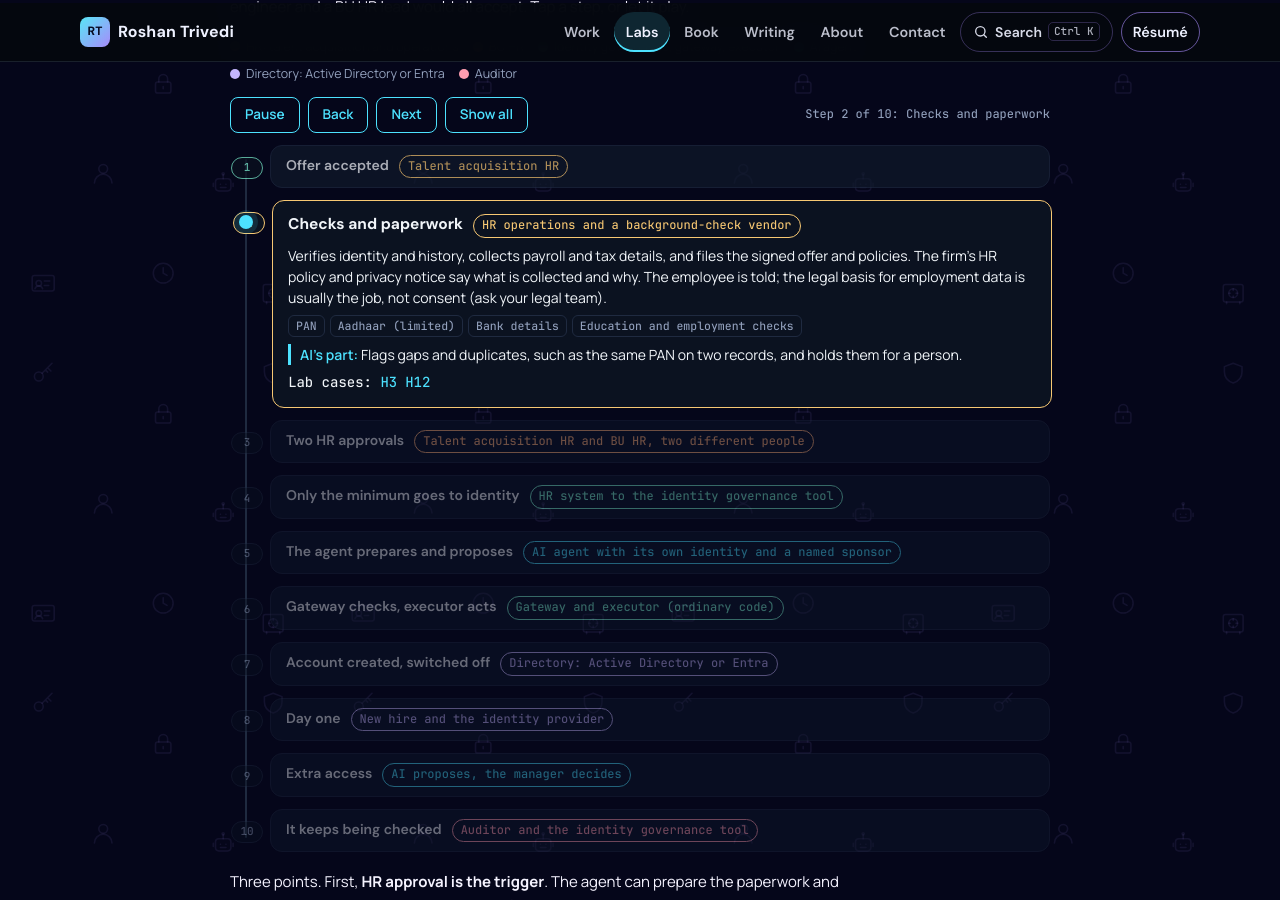
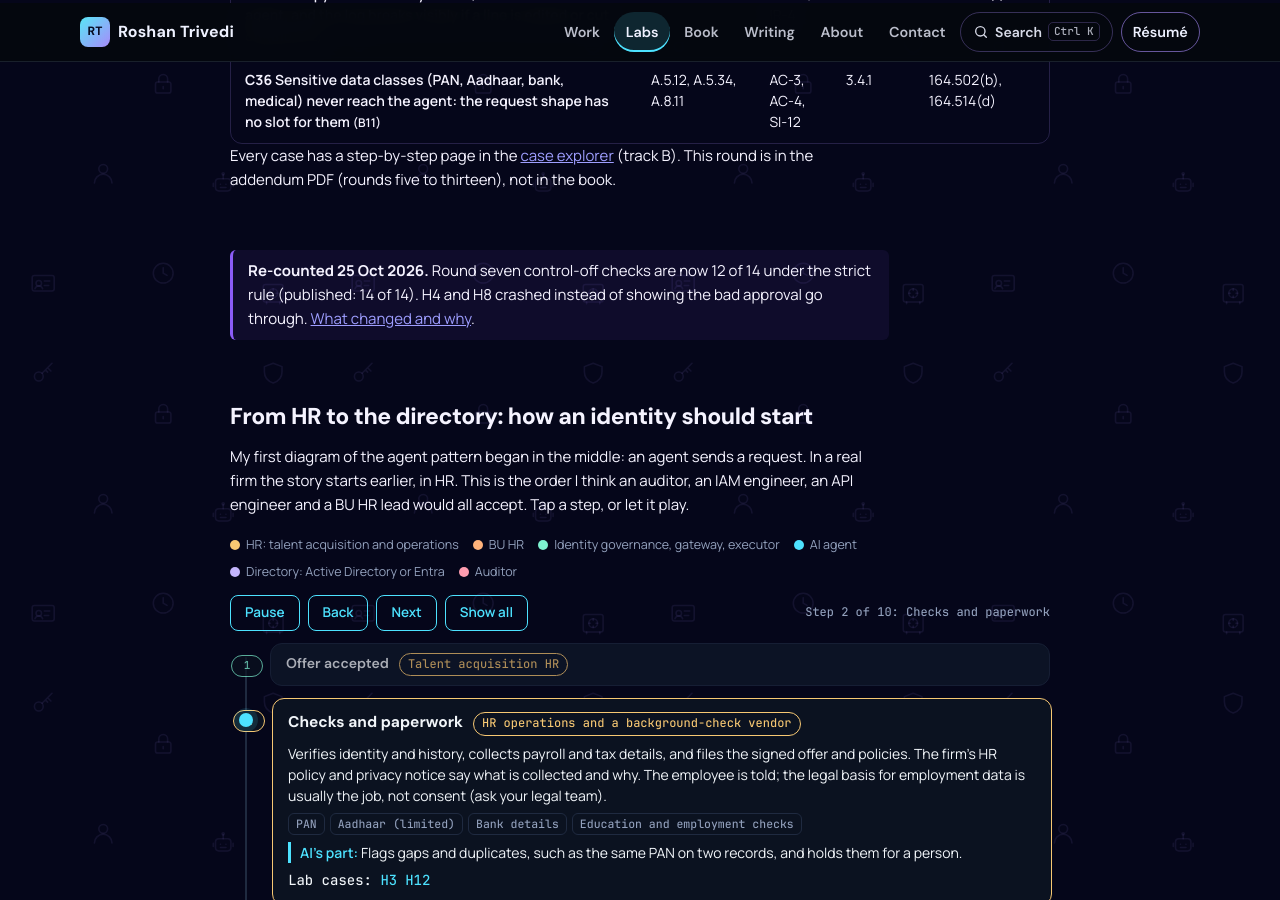
Before and after one commit to trivediroshan1-ui/trivediroshan1-ui.github.io, a Jekyll site: the page ai-governance-lab/index.html, which Jekyll copies as it is, in a window 1280 px wide and 900 px high, scrolled down 35041 px. Built offline with Jekyll 4.4.1, drawn with Linux system fonts in a browser that asks for light colours; some of the changed text lies outside the part shown.

Commit message:
Lab page: dated re-count notes on top and before rounds 6, 7, 9

```diff
--- a/ai-governance-lab/index.html
+++ b/ai-governance-lab/index.html
@@ -45,6 +45,7 @@
         <div class="mcp-ribbon" aria-hidden="true"></div>
       </header>
 
+      <p class="body-text agl-recount" style="border-left:3px solid #8b5cf6;padding:.6em 1em;margin:1.2em 0;background:rgba(139,92,246,.08);border-radius:6px"><strong>Correction, 25 Oct 2026:</strong> I re-counted rounds 6 to 12 with the stricter rule from round 13, where a crash no longer counts as noticing. Rounds 6, 7 and 9 dropped; the rest held. <a href="/ai-governance-lab/what-i-got-wrong/#recount">What changed and why</a>.</p>
       <div class="agl"><div class="ev-sum"><h2>In short</h2><ul>
         <li>I built a small lab with made-up Indian data to test whether common AI governance controls hold up under pressure.</li>
         <li>The register, the approvals, the kill switch and the audit trail held. A plain pattern filter did not: it scored 100 percent on the cases it was tuned on and missed most things it had not seen.</li>
@@ -406,6 +407,7 @@
       </section>
 <!-- r10:end -->
 
+      <p class="body-text agl-recount" style="border-left:3px solid #8b5cf6;padding:.6em 1em;margin:1.2em 0;background:rgba(139,92,246,.08);border-radius:6px"><strong>Re-counted 25 Oct 2026.</strong> Round nine control-off checks are now 13 of 15 under the strict rule (published: 12 of 12). Q5 is not noticed twice because a second layer still blocks it. <a href="/ai-governance-lab/what-i-got-wrong/#recount">What changed and why</a>.</p>
       <!-- r9:start -->
       <section id="rag">
         <h2>An assistant that answers from documents (round nine)</h2>
@@ -481,6 +483,7 @@
       </section>
 <!-- r8:end -->
 
+      <p class="body-text agl-recount" style="border-left:3px solid #8b5cf6;padding:.6em 1em;margin:1.2em 0;background:rgba(139,92,246,.08);border-radius:6px"><strong>Re-counted 25 Oct 2026.</strong> Round seven control-off checks are now 12 of 14 under the strict rule (published: 14 of 14). H4 and H8 crashed instead of showing the bad approval go through. <a href="/ai-governance-lab/what-i-got-wrong/#recount">What changed and why</a>.</p>
       <!-- r7:start -->
       <section id="hr-lifecycle">
         <h2>From HR to the directory: how an identity should start</h2>
@@ -517,6 +520,7 @@
       </section>
 <!-- r7:end -->
 
+      <p class="body-text agl-recount" style="border-left:3px solid #8b5cf6;padding:.6em 1em;margin:1.2em 0;background:rgba(139,92,246,.08);border-radius:6px"><strong>Re-counted 25 Oct 2026.</strong> Round six control-off checks are now 11 of 12 under the strict rule (published: 12 of 12). T5 crashed instead of showing the bad approval go through. <a href="/ai-governance-lab/what-i-got-wrong/#recount">What changed and why</a>.</p>
       <!-- r6:start -->
       <section id="api-pattern">
         <h2>Zoom in: agents that send instructions to an API (round six)</h2>
```
